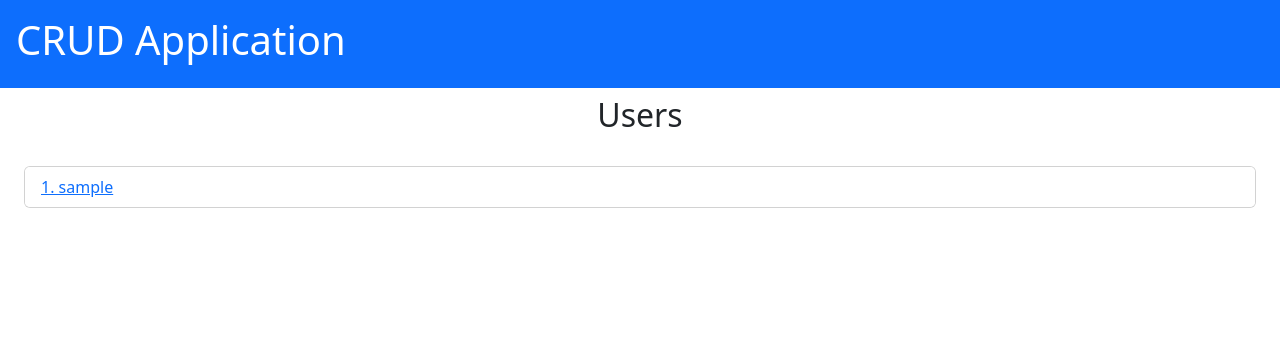
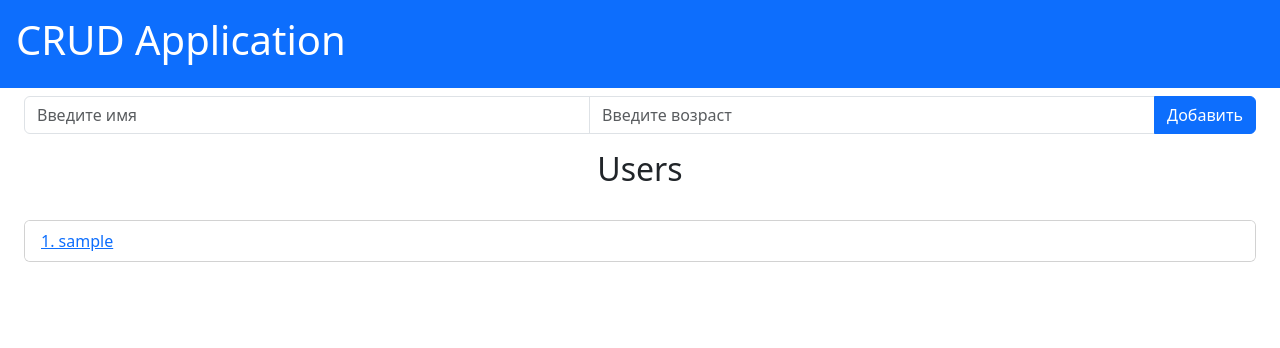
Before and after one commit to bas27/urban-base, a Python web app: template module_16_5/templates/users.html in a window 1280 px wide. Shown: the top 348 px of the page. Run offline with Jinja, Linux system fonts and the light colour scheme; the template is opened without the code that fills it: most values are stand-ins (such as "Sample title", 1, 10 or a date in 2020).

Commit message:
Добавление пользователя в форме

```diff
--- a/module_16_5/templates/users.html
+++ b/module_16_5/templates/users.html
@@ -1,5 +1,16 @@
 {% extends 'main.html'%}
 {% block crud_container %}
+<section class="container-fluid">
+    <form method="post" action="/">
+        <div class="col-auto">
+            <div class="input-group mb-3">
+                <input type="text" class="form-control" name="username" placeholder="Введите имя"/>
+                <input type="text" class="form-control" name="age" placeholder="Введите возраст"/>
+                <button type="submit" value="Добавить" class="btn btn-primary">Добавить</button>
+            </div>
+        </div>
+    </form>
+</section>
     {% if user %}
         <article class="card container fluid"></article>
         <br>
```
Also changed, not shown: module_16_5/module_16_5.py (+8 -6 lines).
